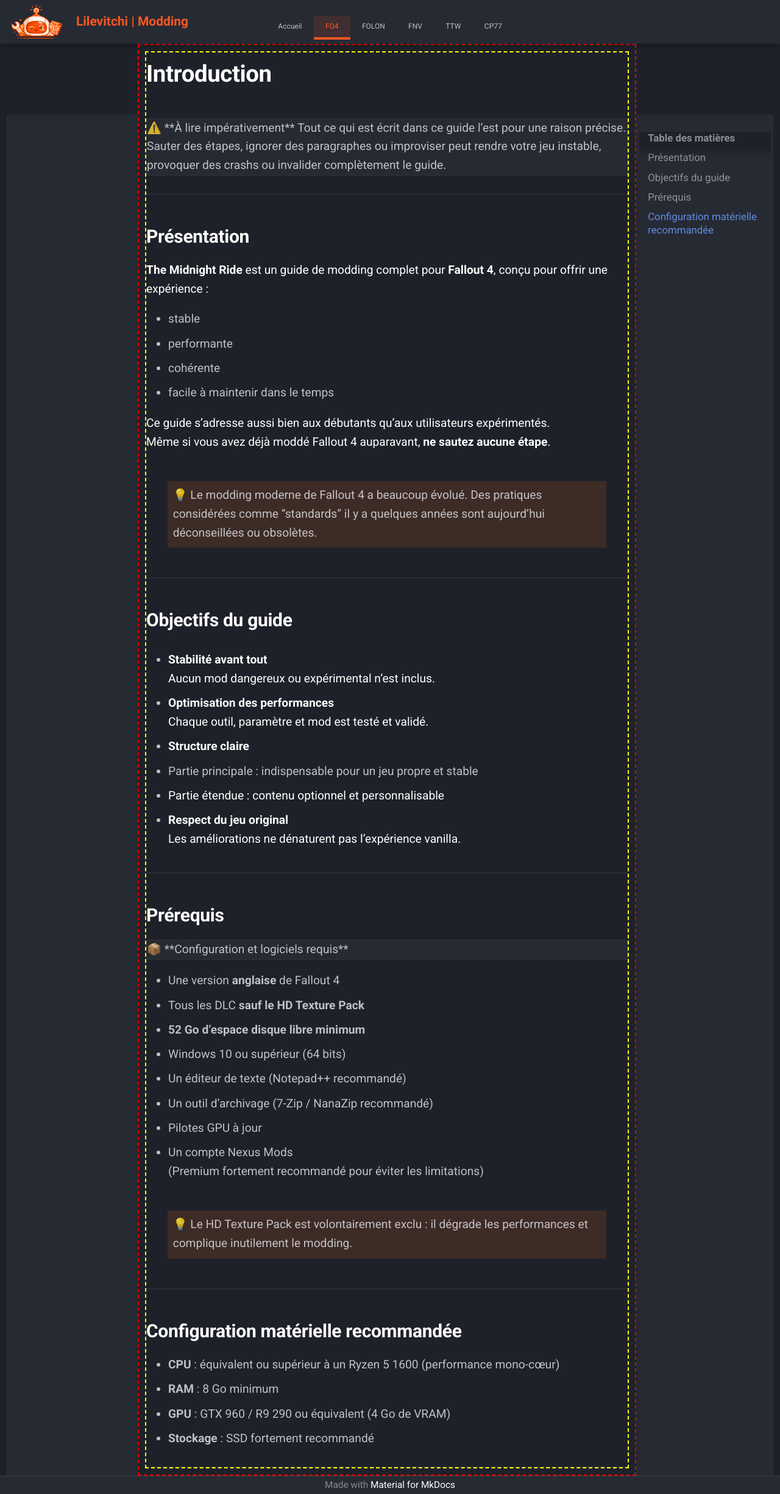
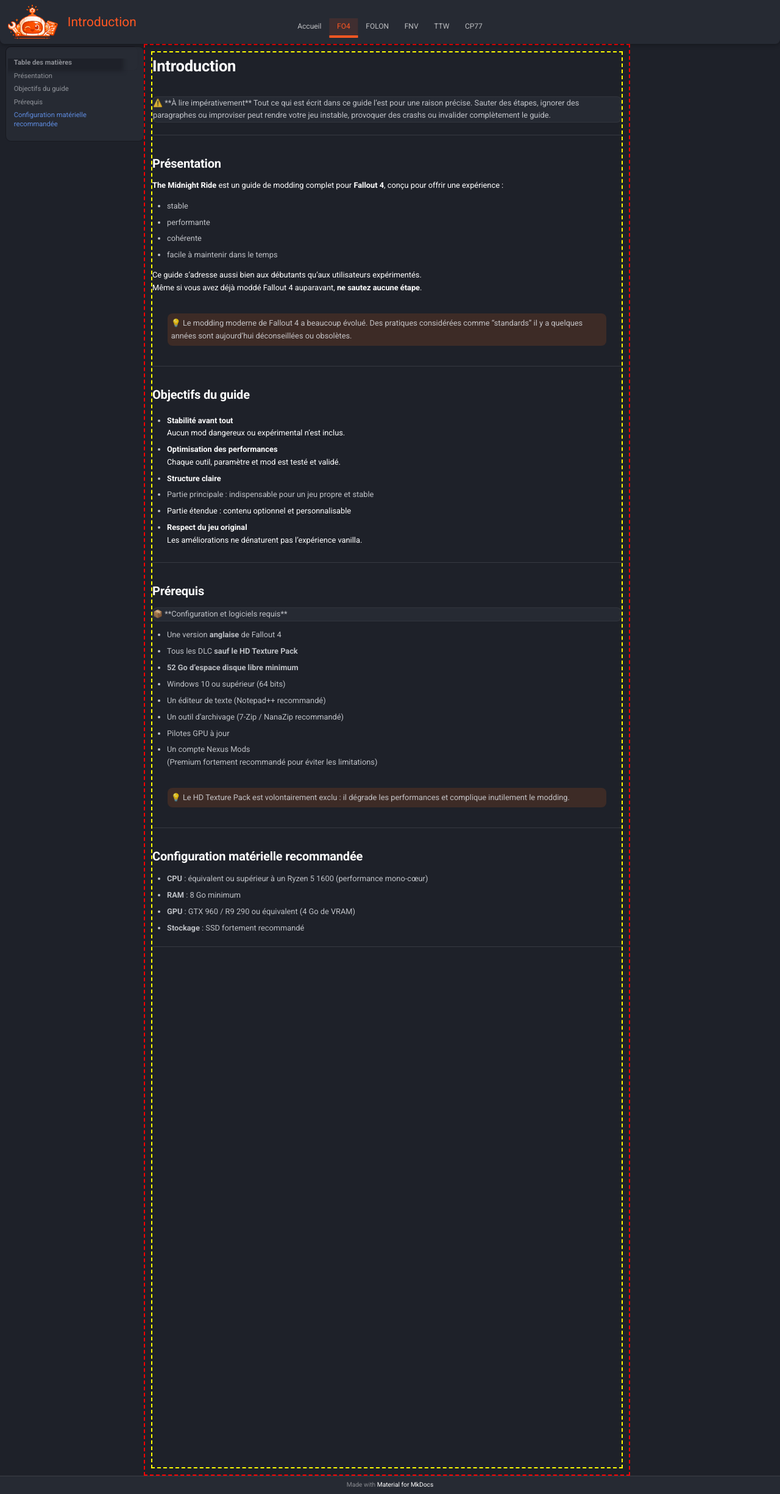
Before and after one commit to Lilevitchi/lilevitchi.github.io, an MkDocs documentation site: the page built from docs/fallout4/intro.md, in a window 1280 px wide. Shown: the whole page at 61% size. Built offline with MkDocs 1.6.1 and Material for MkDocs 9.7.7, drawn with Linux system fonts in a browser that asks for light colours.

Commit message:
Update extra.css

```diff
--- a/docs/stylesheets/extra.css
+++ b/docs/stylesheets/extra.css
@@ -24,15 +24,15 @@
   --sidebar-width-primary: 216px;
   --sidebar-width-secondary: 226px;
   --sidebar-gap: 10px;
-  --sidebar-footer-offset: 0px;
+  --sidebar-footer-offset: 10px;
 
   /* Content sizing */
   --content-max-width: 87.5rem;     /* 1400px */
   --grid-max-width: 95%;
 
   /* Radius */
-  -sm: 4px;
-  -md: 8px;
+  --radius-sm: 4px;
+  --radius-md: 8px;
 
   /* Motion */
   --transition: 187ms cubic-bezier(0, 0, 0, 1);
@@ -78,13 +78,15 @@
 
 html {
   scroll-behavior: smooth;
-  font-size: 24px;
+  font-size: 16px;
 }
 
 html, body {
-  height: 100vh;
+  height: auto;
+  min-height: 100vh;
   margin: 0;
-  overflow: hidden;
+  overflow-x: hidden;
+  overflow-y: auto;
 }
 
 [data-md-color-scheme] body {
@@ -114,9 +116,8 @@
   height: var(--header-height);
   background: var(--bg-surface);
   z-index: var(--z-header);
-  border-bottom-left-radius: var(-md);
-  border-bottom-right-radius: var(-md);
-
+  border-bottom-left-radius: var(--radius-md);
+  border-bottom-right-radius: var(--radius-md);
   width: 100%;
 }
 
@@ -272,7 +273,7 @@
 [data-md-color-scheme] .md-main {
   margin-top: var(--header-height);
   height: calc(100vh - var(--header-height) - var(--footer-height));
-  display: flex;
+  display: block;
   flex-direction: row;
   overflow: hidden;
 
@@ -304,42 +305,51 @@
 
 /* Zone de contenu centrale */
 [data-md-color-scheme] .md-content {
-  flex: 1;
-  min-width: 0;
-  height: 100%;
-  overflow-y: auto;
-
+  position: fixed;
+  left: calc(var(--sidebar-width-primary) + (var(--sidebar-gap) * 2));
+  right: calc(var(--sidebar-width-secondary) + (var(--sidebar-gap) * 2));
+  top: var(--header-height);
+  bottom: calc(var(--sidebar-footer-offset) - 10px);
   margin: 0 !important;
   padding: var(--sidebar-gap);
 
+  background: transparent;
+  z-index: 1;
+  pointer-events: none;
+  box-sizing: border-box;
+
   border: 2px dashed red;/* Rouge (Debug) */
-  box-sizing: border-box;
+
 }
 
 /* Zone scrollable réelle */
 [data-md-color-scheme] .md-content__inner {
+  height: 100%;
+  width: 100% !important;
+  max-width: none !important;
+  margin: 0 !important;
+  padding: 0 !important; /* Les cartes collent au jaune */
+
+  box-sizing: border-box;
   background: transparent;
 
-  max-width: none !important;
-  width: 100% !important;
-  margin: 0 !important;
+  border: 2px dashed yellow;/* Jaune (Debug) */
+}
 
-  padding: 0 !important;
-
-  /*padding-top: var(--sidebar-gap) !important;*/
-
-  border: 2px dashed yellow;/* Jaune (Debug) */
-  box-sizing: border-box;
+/* On réactive les clics pour le texte et les cartes */
+.md-content__inner > * {
+  pointer-events: auto;
 }
 
 [data-md-color-scheme] .custom-card {
   background-color: var(--bg-surface);
-    border-radius: var(-md);
+  border-radius: var(--radius-md);
   margin-left: 0 !important;
   margin-right: 0 !important;
   margin-bottom: 8px;
   width: 100%;
   border: 1px solid rgba(255, 255, 255, 0.05);
+  box-sizing: border-box;
 }
 
 [data-md-color-scheme] .floating-title {
@@ -353,32 +363,31 @@
 
 /* Sidebars */
 [data-md-color-scheme] .md-sidebar {
-  position: relative;
-  height: calc(100% - (var(--sidebar-gap) * 2));
-  top: var(--sidebar-gap);
+  position: fixed;
+  top: calc(var(--header-height) + var(--sidebar-gap)); /* 10px sous le header */
+  bottom: var(--sidebar-footer-offset);
+
   background: var(--bg-surface);
   border-radius: var(--radius-md);
   outline: 1px solid rgba(0,0,0,0.2);
-  overflow-y: auto;
   z-index: var(--z-sidebar);
 
-  left: 0 !important;
-  right: 0 !important;
-
+  height: auto !important;
+  overflow-y: auto; /* Scroll interne si nécessaire */
   transition:
       bottom 200ms ease,
-    transform 333ms cubic-bezier(0, 0, 0, 1);
+      transform 333ms cubic-bezier(0, 0, 0, 1);;
 }
 
 /* Sidebar gauche */
 [data-md-color-scheme] .md-sidebar--primary {
-  /*left: var(--sidebar-gap);*/
+  left: var(--sidebar-gap);
   width: var(--sidebar-width-primary);
 }
 
 /* Sidebar droite */
 [data-md-color-scheme] .md-sidebar--secondary {
-  /*right: var(--sidebar-gap);*/
+  left: var(--sidebar-gap);
   width: var(--sidebar-width-secondary);
 }
 
```
Lines whose indentation alone changed are shown as unchanged.
